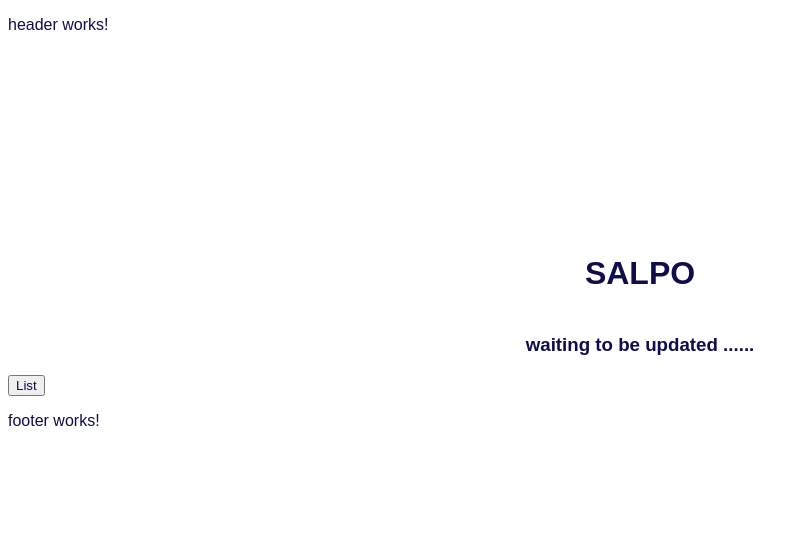
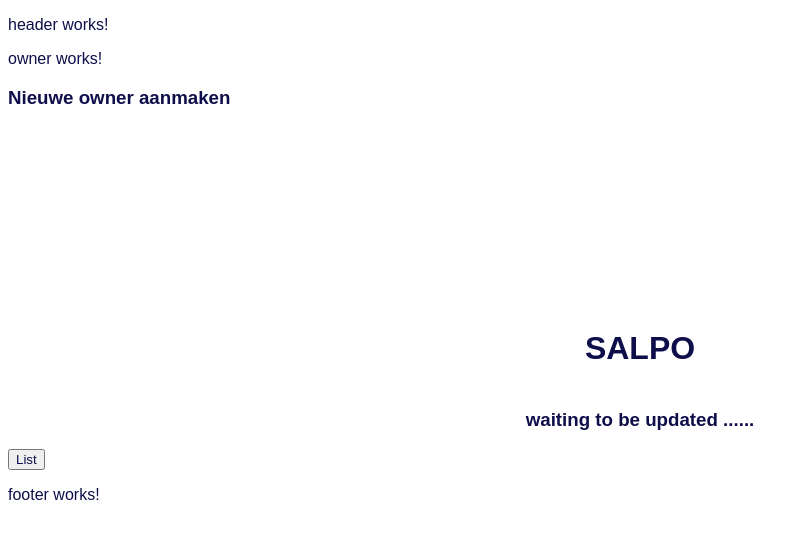
Before and after one commit to MLSchreur/Salpo, an Angular app: page / in a window 1280 px wide. Shown: the top 538 px of the page, without its empty margins (0-808 px from the left). Built offline with nearby package versions, Linux system fonts and the light colour scheme.

Commit message:
added owner.component

```diff
--- a/src/app/app.component.html
+++ b/src/app/app.component.html
@@ -1,4 +1,6 @@
 <app-header></app-header>
+
+<app-owner></app-owner>
 
 <h1>SALPO</h1>
 <h3>waiting to be updated ......</h3>
--- a/src/app/app.component.ts
+++ b/src/app/app.component.ts
@@ -1,5 +1,5 @@
 import { Component } from '@angular/core';
-import { Owner } from './owner';
+import { Owner } from './owner/owner';
 import { AppService } from './app.service';
 import { NgModel } from "@angular/forms";
 
--- a/src/app/app.module.ts
+++ b/src/app/app.module.ts
@@ -6,12 +6,14 @@ import { AppComponent } from './app.component';
 import { HeaderComponent } from './header/header.component';
 import { FooterComponent } from './footer/footer.component';
 import { AppGlobalService } from './app.global.service';
+import { OwnerComponent } from './owner/owner.component';
 
 @NgModule({
   declarations: [
     AppComponent,
     HeaderComponent,
-    FooterComponent
+    FooterComponent,
+    OwnerComponent
   ],
   imports: [
     BrowserModule,
--- a/src/app/app.service.ts
+++ b/src/app/app.service.ts
@@ -1,7 +1,7 @@
 import { Injectable } from '@angular/core';
 import { AppGlobalService } from './app.global.service';
 import { Http, Response, Headers} from '@angular/http';
-import { Owner } from './owner';
+import { Owner } from './owner/owner';
 import { Observable } from "rxjs/Observable";
 import 'rxjs/add/operator/map';
 
--- /dev/null
+++ b/src/app/owner/owner.component.html
@@ -0,0 +1,14 @@
+<p>
+  owner works!
+</p>
+
+<h3>Nieuwe owner aanmaken</h3>
+
+    <!-- <input class="invoer" [(ngModel)]="leerlingAanmaken.voornaam" placeholder="Voornaam" id="gebruikerVoornaam"><br>
+    <input class="invoer" [(ngModel)]="leerlingAanmaken.tussenvoegsel" placeholder="Tussenvoegsel"><br>
+    <input class="invoer" [(ngModel)]="leerlingAanmaken.achternaam" placeholder="Achternaam"><br>
+    <input class="invoer" [(ngModel)]="leerlingAanmaken.gebruikersnaam" placeholder="Gebruikersnaam"><br>
+    <input class="invoer" [(ngModel)]="leerlingAanmaken.wachtwoord" placeholder="Wachtwoord"><br>
+    <label class="button" id="opslaan">
+    <a (click)="postOwner()">Leerling opslaan</a>
+    </label> -->
--- /dev/null
+++ b/src/app/owner/owner.component.ts
@@ -0,0 +1,15 @@
+import { Component, OnInit } from '@angular/core';
+
+@Component({
+  selector: 'app-owner',
+  templateUrl: './owner.component.html',
+  styleUrls: ['./owner.component.css']
+})
+export class OwnerComponent implements OnInit {
+
+  constructor() { }
+
+  ngOnInit() {
+  }
+
+}
```
Also changed, not shown: src/app/owner/owner.component.css (added), src/app/owner/owner.ts (renamed from src/app/owner.ts), 1 other file (tests, documents, lock files or other folders).
